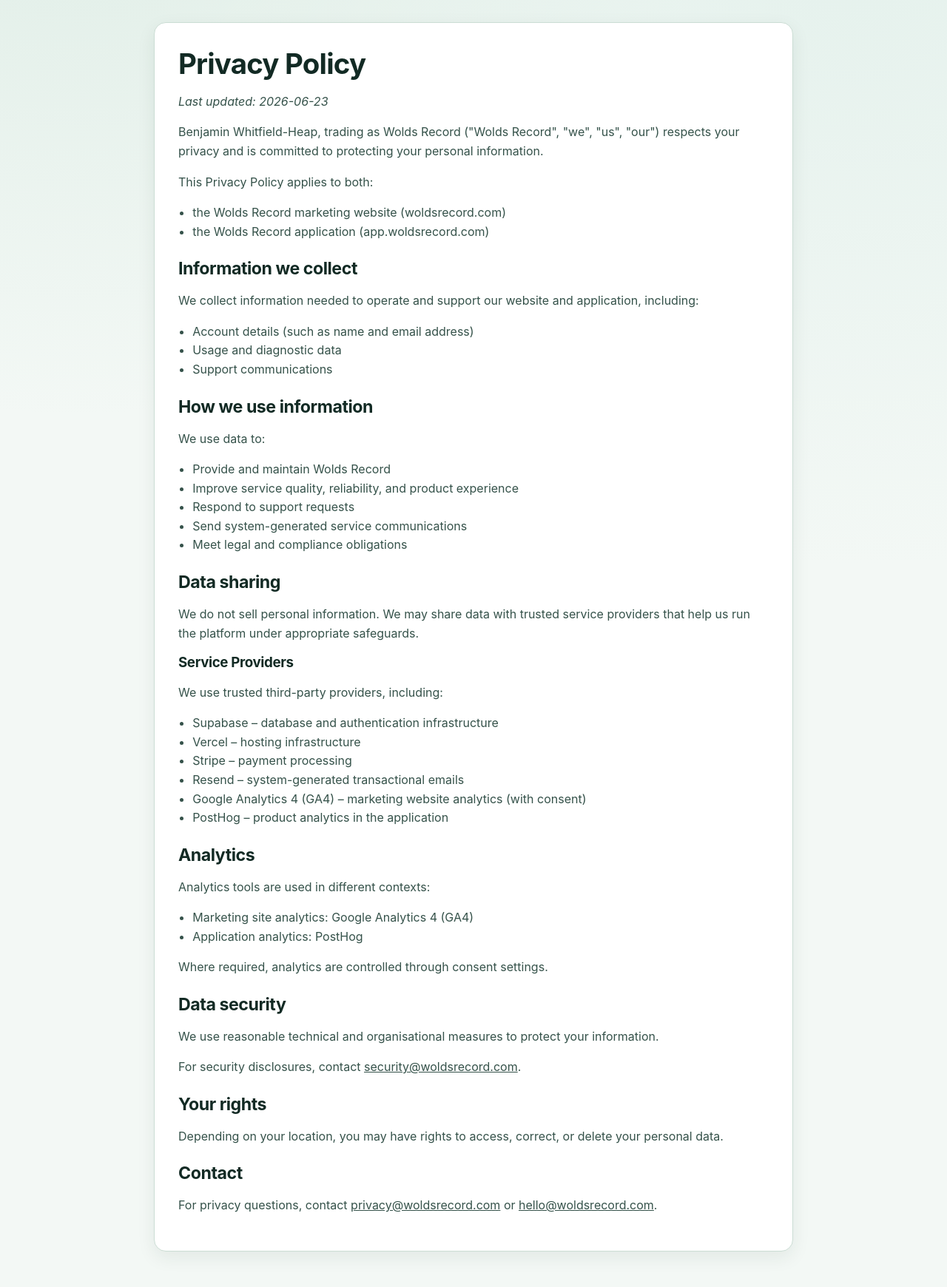
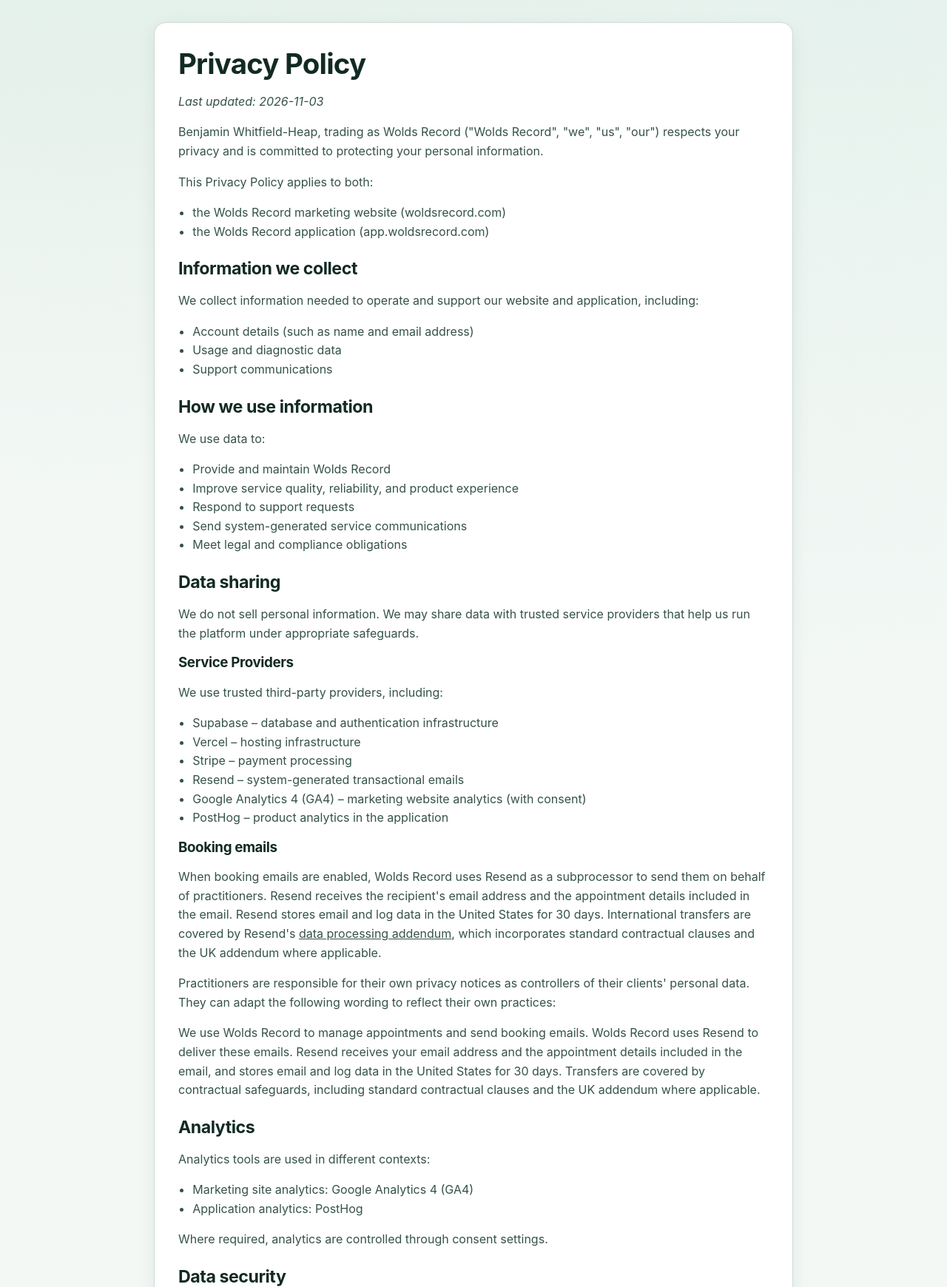
Before and after one commit to simplybenuk/wolds-record-marketing, a website: page privacy/index.html in a window 1280 px wide. Shown: the part 120-1860 px from the top of the page at 74% size. Drawn offline with Linux system fonts and the light colour scheme.

Commit message:
Document Resend booking email processing

```diff
--- a/privacy/index.html
+++ b/privacy/index.html
@@ -19,7 +19,7 @@
     <main class="section" id="main-content">
       <article class="container narrow legal-content">
         <h1>Privacy Policy</h1>
-<p><em>Last updated: 2026-06-23</em></p>
+<p><em>Last updated: 2026-11-03</em></p>
 <p>Benjamin Whitfield-Heap, trading as Wolds Record (&quot;Wolds Record&quot;, &quot;we&quot;, &quot;us&quot;, &quot;our&quot;) respects your privacy and is committed to protecting your personal information.</p>
 <p>This Privacy Policy applies to both:</p>
 <ul>
@@ -54,6 +54,10 @@
 <li>Google Analytics 4 (GA4) – marketing website analytics (with consent)</li>
 <li>PostHog – product analytics in the application</li>
 </ul>
+<h3>Booking emails</h3>
+<p>When booking emails are enabled, Wolds Record uses Resend as a subprocessor to send them on behalf of practitioners. Resend receives the recipient&#39;s email address and the appointment details included in the email. Resend stores email and log data in the United States for 30 days. International transfers are covered by Resend&#39;s <a href="https://resend.com/legal/dpa">data processing addendum</a>, which incorporates standard contractual clauses and the UK addendum where applicable.</p>
+<p>Practitioners are responsible for their own privacy notices as controllers of their clients&#39; personal data. They can adapt the following wording to reflect their own practices:</p>
+<p>We use Wolds Record to manage appointments and send booking emails. Wolds Record uses Resend to deliver these emails. Resend receives your email address and the appointment details included in the email, and stores email and log data in the United States for 30 days. Transfers are covered by contractual safeguards, including standard contractual clauses and the UK addendum where applicable.</p>
 <h2>Analytics</h2>
 <p>Analytics tools are used in different contexts:</p>
 <ul>
```
Also changed, not shown: legal/privacy.md (+9 -1 lines).
